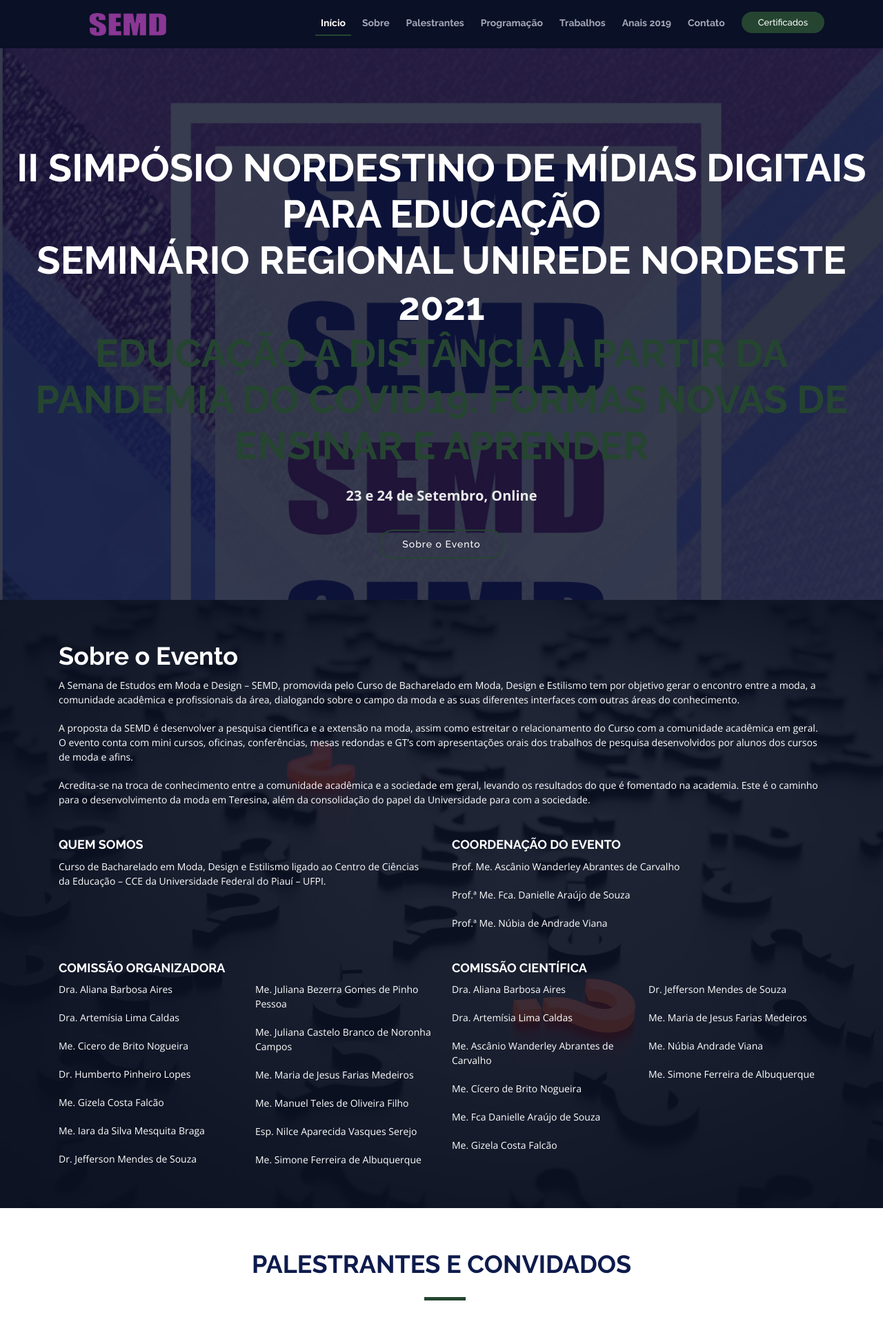
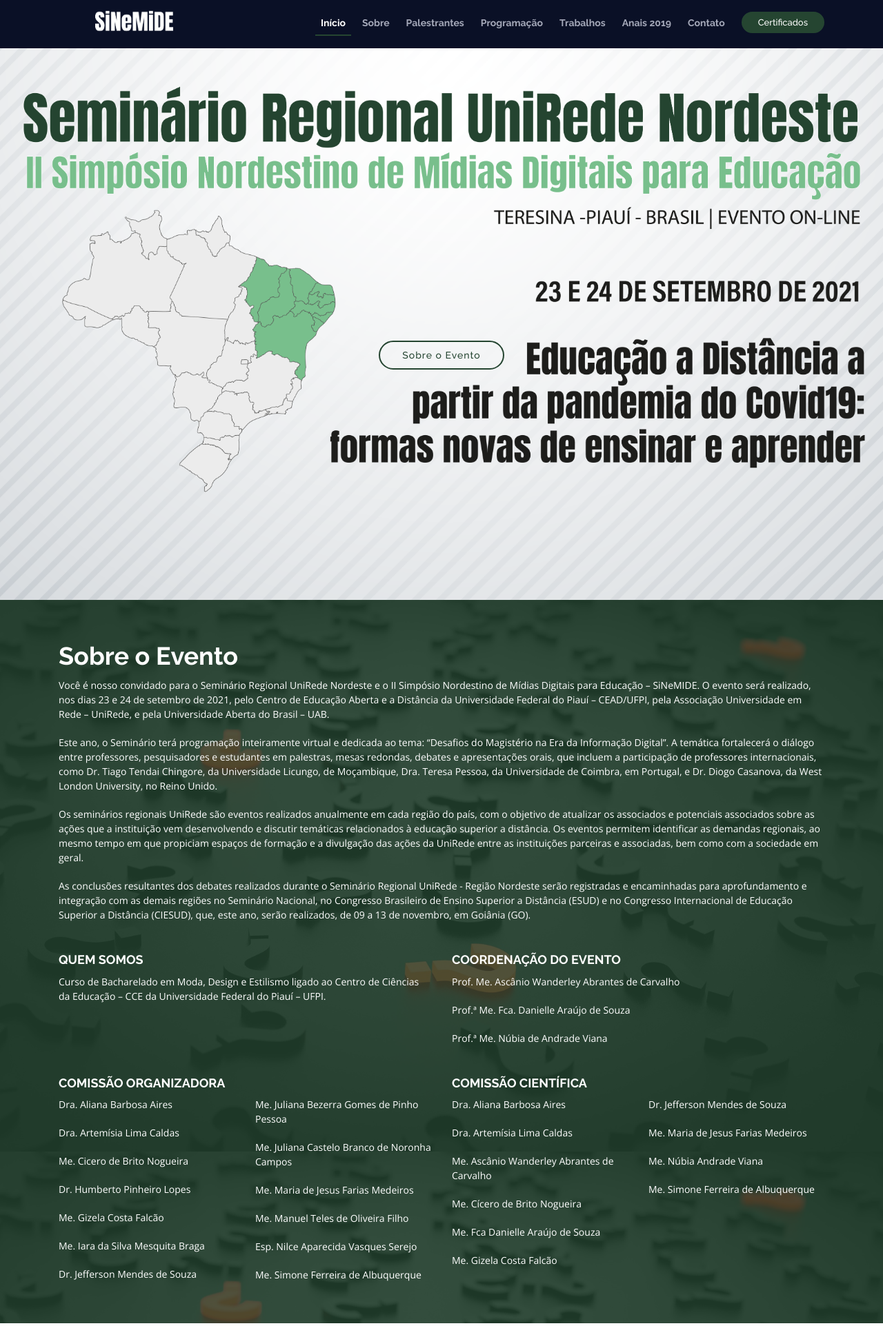
Before and after one commit to Francisco-Jair/site_eventos, a Django app: page / in a window 1280 px wide. Shown: the top 1923 px of the page at 69% size. Run offline with Django 3.2, Linux system fonts and the light colour scheme; data that the repository does not hold is empty; some libraries are stand-ins or nearby versions.

Commit message:
Atualiza imagem hero

```diff
--- a/core/static/css/style.css
+++ b/core/static/css/style.css
@@ -469,7 +469,7 @@
 #intro {
   width: 100%;
   height: 100vh;
-  background: url(../img/intro-bg.jpg) top center;
+  background: url(../img/novo/hero.png) top center;
   background-size: cover;
   overflow: hidden;
   position: relative;
@@ -477,7 +477,7 @@
 
 #intro:before {
   content: "";
-  background: rgba(6, 12, 34, 0.8);
+  /* background: rgba(6, 12, 34, 0.8); */
   position: absolute;
   bottom: 0;
   top: 0;
@@ -611,7 +611,7 @@
   transition: 0.5s;
   line-height: 1;
   margin: 10px;
-  color: #fff;
+  color: #254531;
   -webkit-animation-delay: 0.8s;
   animation-delay: 0.8s;
   border: 2px solid #254531;
@@ -665,7 +665,7 @@
 
 #about:before {
   content: "";
-  background: rgba(13, 20, 41, 0.8);
+  background: rgba(37, 69, 49, 0.8);
   position: absolute;
   bottom: 0;
   top: 0;
--- a/core/templates/base.html
+++ b/core/templates/base.html
@@ -48,7 +48,7 @@
       <div id="logo" class="pull-left">
         <!-- Uncomment below if you prefer to use a text logo -->
         <!-- <h1><a href="#main">C<span>o</span>nf</a></h1>-->
-        <a href="/#intro" class="scrollto"><img src="{% static 'img/logo.png' %}" alt="" title=""></a>
+        <a href="/#intro" class="scrollto"><img src="{% static 'img/novo/logo.png' %}" alt="" title=""></a>
       </div>
 
       <nav id="nav-menu-container">
@@ -80,32 +80,23 @@
       <div class="container">
         <div class="row">
 
-          <div class="col-lg-6 col-md-6 footer-links">
+          <div class="col-lg-12 col-md-12 footer-links">
             <h4>Realização</h4>
             <div class="row">
               <div class="col">
-                <img src="{% static 'img/mode.png' %}" alt="Realização" style="height: 100%; width: 100%; object-fit: contain;">
+                <img src="{% static 'img/novo/cead.png' %}" alt="Realização" style="background-color: #ffffff; height: 100%; width: 100%; object-fit: contain;">
               </div>
               <div class="col">
-                <img src="{% static 'img/moda.jpeg' %}" alt="Realização" style="height: 100%; width: 100%; object-fit: contain">
+                <img src="{% static 'img/novo/pense_piaui.webp' %}" alt="Realização" style="background-color: #ffffff; height: 100%; width: 100%; object-fit: contain">
+              </div>
+              <div class="col">
+                <img src="{% static 'img/novo/uab.png' %}" alt="Realização" style="background-color: #ffffff; height: 100%; width: 100%; object-fit: contain">
+              </div>
+              <div class="col">
+                <img src="{% static 'img/novo/unirede.png' %}" alt="Apoio" style="background-color: #ffffff; height: 100%; width: 100%; object-fit: contain">
               </div>
             </div>
           </div>
-
-          <div class="col-lg-6 col-md-6 footer-links">
-            <h4>Apoio</h4>
-            <div class="row">
-              <div class="col">
-                <img src="{% static 'img/ufpi.png' %}" alt="Realização" style="height: 100%; width: 100%; object-fit: contain">
-              </div>
-              <div class="col">
-                <img src="{% static 'img/fashion-revolution.jpg' %}" alt="Apoio" style="height: 100%; width: 100%; object-fit: contain">
-              </div>
-            </div>
-          </div>
-
-          <!-- <div class="col-lg-3 col-md-6 footer-links">
-          </div> -->
 
         </div>
       </div>
--- a/core/templates/index.html
+++ b/core/templates/index.html
@@ -15,8 +15,6 @@
   ============================-->
   <section id="intro">
     <div class="intro-container wow fadeIn">
-      <h1 class="mb-4 pb-0">II Simpósio Nordestino de Mídias Digitais para Educação<br>Seminário Regional UNIREDE Nordeste 2021<br><span>Educação a Distância a partir da pandemia do Covid19: formas novas de ensinar e aprender</span></h1>
-      <p class="mb-4 pb-0">23 e 24 de Setembro, Online</p>
       <a href="#about" class="about-btn scrollto">Sobre o Evento</a>
     </div>
   </section>
@@ -31,9 +29,10 @@
         <div class="row">
           <div class="col-lg-12">
             <h2>Sobre o Evento</h2>
-            <p>A Semana de Estudos em Moda e Design – SEMD, promovida pelo Curso de Bacharelado em Moda, Design e Estilismo tem por objetivo gerar o encontro entre a moda, a comunidade acadêmica e profissionais da área, dialogando sobre o campo da moda e as suas diferentes interfaces com outras áreas do conhecimento.</p>
-            <p>A proposta da SEMD é desenvolver a pesquisa cientifica e a extensão na moda, assim como estreitar o relacionamento do Curso com a comunidade acadêmica em geral. O evento conta com mini cursos, oficinas, conferências, mesas redondas e GT’s com apresentações orais dos trabalhos de pesquisa desenvolvidos por alunos dos cursos de moda e afins.</p>
-            <p>Acredita-se na troca de conhecimento entre a comunidade acadêmica e a sociedade em geral, levando os resultados do que é fomentado na academia. Este é o caminho para o desenvolvimento da moda em Teresina, além da consolidação do papel da Universidade para com a sociedade.</p>
+            <p>Você é nosso convidado para o Seminário Regional UniRede Nordeste e o II Simpósio Nordestino de Mídias Digitais para Educação – SiNeMIDE. O evento será realizado, nos dias 23 e 24 de setembro de 2021, pelo Centro de Educação Aberta e a Distância da Universidade Federal do Piauí – CEAD/UFPI, pela Associação Universidade em Rede – UniRede, e pela Universidade Aberta do Brasil – UAB.</p>
+            <p>Este ano, o Seminário terá programação inteiramente virtual e dedicada ao tema: “Desafios do Magistério na Era da Informação Digital”. A temática fortalecerá o diálogo entre professores, pesquisadores e estudantes em palestras, mesas redondas, debates e apresentações orais, que incluem a participação de professores internacionais, como Dr. Tiago Tendai Chingore, da Universidade Licungo, de Moçambique, Dra. Teresa Pessoa, da Universidade de Coimbra, em Portugal, e Dr. Diogo Casanova, da West London University, no Reino Unido.</p>
+            <p>Os seminários regionais UniRede são eventos realizados anualmente em cada região do país, com o objetivo de atualizar os associados e potenciais associados sobre as ações que a instituição vem desenvolvendo e discutir temáticas relacionados à educação superior a distância. Os eventos permitem identificar as demandas regionais, ao mesmo tempo em que propiciam espaços de formação e a divulgação das ações da UniRede entre as instituições parceiras e associadas, bem como com a sociedade em geral.</p>
+            <p>As conclusões resultantes dos debates realizados durante o Seminário Regional UniRede - Região Nordeste serão registradas e encaminhadas para aprofundamento e integração com as demais regiões no Seminário Nacional, no Congresso Brasileiro de Ensino Superior a Distância (ESUD) e no Congresso Internacional de Educação Superior a Distância (CIESUD), que, este ano, serão realizados, de 09 a 13 de novembro, em Goiânia (GO).</p>
           </div>
         </div>
         <br>
--- a/core/templates/speaker-details.html
+++ b/core/templates/speaker-details.html
@@ -15,7 +15,7 @@
 
         <div class="row">
           <div class="col-md-6">
-            <img src="{% static palestrante.imagem %}" alt="{{ palestrante.nome }}" class="img-fluid" style="height: 100%; width: 100%; object-fit: contain">
+            <img src="{{ palestrante.imagem }}" alt="{{ palestrante.nome }}" class="img-fluid" style="height: 100%; width: 100%; object-fit: contain">
           </div>
 
           <div class="col-md-6">
```
Also changed, not shown: core/static/img/novo/cead.png (added), core/static/img/novo/hero.png (added), core/static/img/novo/logo.png (added), core/static/img/novo/pense_piaui.webp (added), core/static/img/novo/uab.png (added), core/static/img/novo/unirede.png (added).
